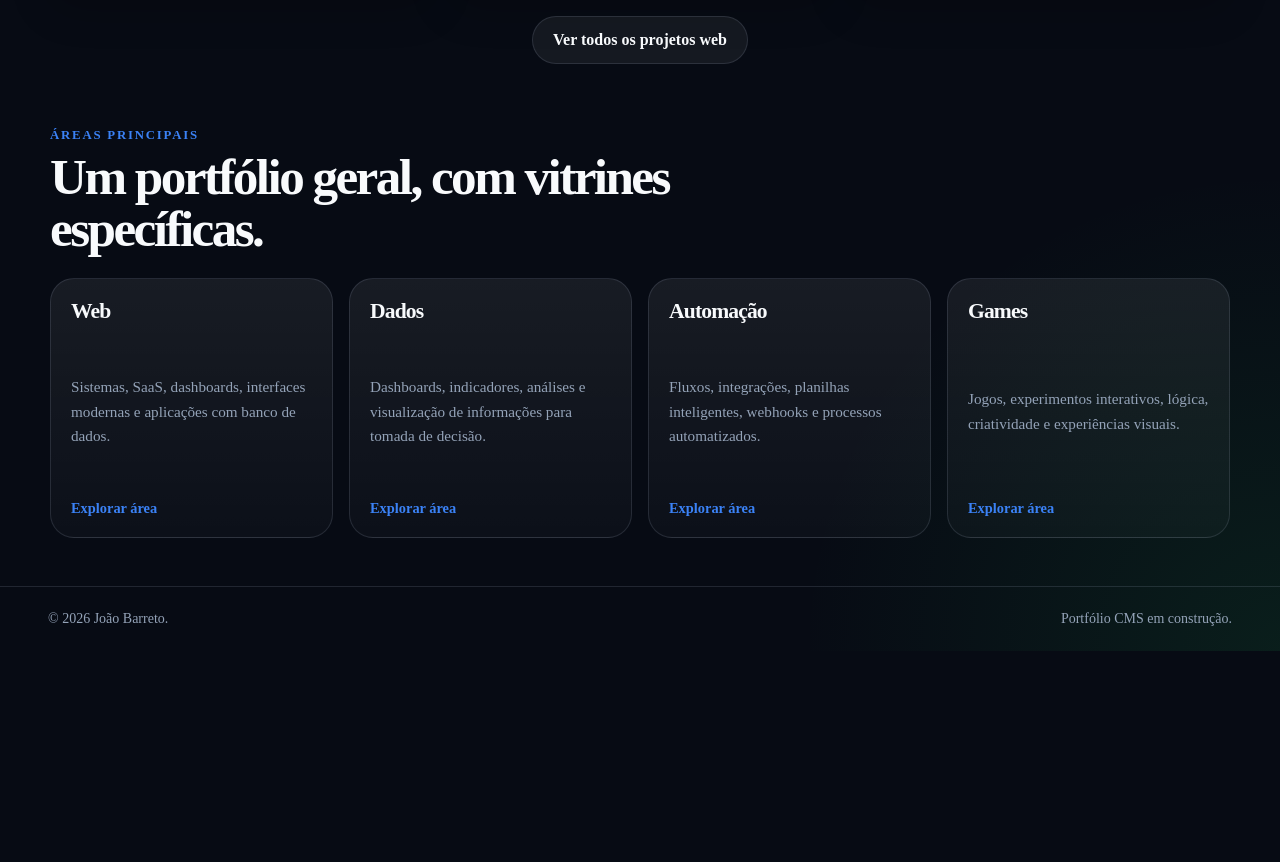
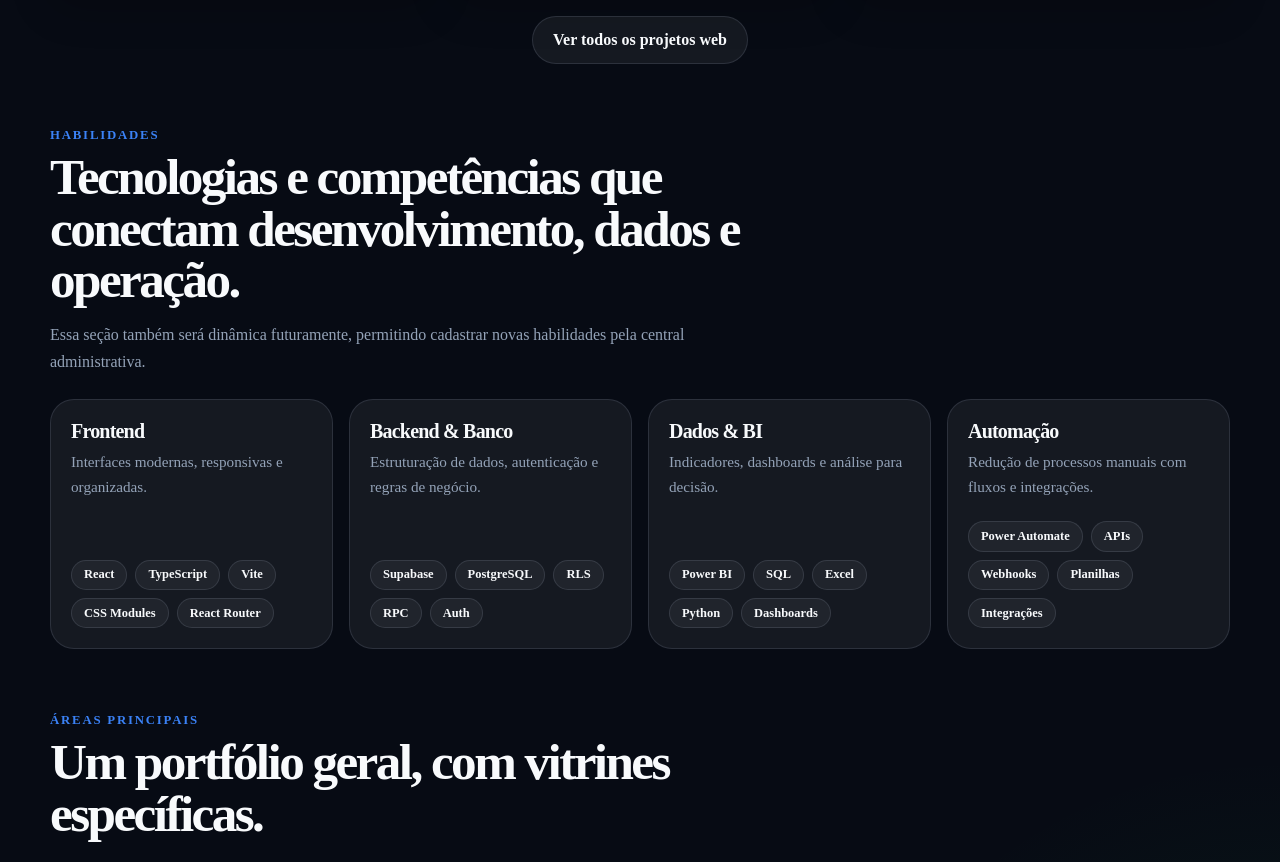
Before and after one commit to JoaoBarreto35/portfolio_cms_react_ts, a React (Vite) app: page / in a window 1280 px wide. Shown: the part 1620-2482 px from the top of the page. Before the commit the page ends 2271 px from the top, so only its background shows below. Built offline with nearby package versions, Linux system fonts and the light colour scheme.

Commit message:
feat: add skills preview section

```diff
--- a/src/features/portfolio/pages/HomePage/index.tsx
+++ b/src/features/portfolio/pages/HomePage/index.tsx
@@ -2,6 +2,7 @@ import { Link } from "react-router-dom";
 
 import { ButtonLink } from "../../../../components/ui/ButtonLink";
 import { SectionHeader } from "../../../../components/ui/SectionHeader";
+import { Badge } from "../../../../components/ui/Badge";
 import { ProjectCard } from "../../components/ProjectCard";
 
 import styles from "./styles.module.css";
@@ -59,6 +60,28 @@ const featuredProjects = [
     status: "MVP",
     technologies: ["React", "TypeScript", "Supabase", "Gamificação"],
     coverImageUrl: null,
+  },
+];
+const skillGroups = [
+  {
+    title: "Frontend",
+    description: "Interfaces modernas, responsivas e organizadas.",
+    skills: ["React", "TypeScript", "Vite", "CSS Modules", "React Router"],
+  },
+  {
+    title: "Backend & Banco",
+    description: "Estruturação de dados, autenticação e regras de negócio.",
+    skills: ["Supabase", "PostgreSQL", "RLS", "RPC", "Auth"],
+  },
+  {
+    title: "Dados & BI",
+    description: "Indicadores, dashboards e análise para decisão.",
+    skills: ["Power BI", "SQL", "Excel", "Python", "Dashboards"],
+  },
+  {
+    title: "Automação",
+    description: "Redução de processos manuais com fluxos e integrações.",
+    skills: ["Power Automate", "APIs", "Webhooks", "Planilhas", "Integrações"],
   },
 ];
 
@@ -133,6 +156,33 @@ export function HomePage() {
         </div>
       </section>
 
+      <section className={styles.skills}>
+        <SectionHeader
+          eyebrow="Habilidades"
+          title="Tecnologias e competências que conectam desenvolvimento, dados e operação."
+          description="Essa seção também será dinâmica futuramente, permitindo cadastrar novas habilidades pela central administrativa."
+        />
+
+        <div className={styles.skillGrid}>
+          {skillGroups.map((group) => (
+            <article key={group.title} className={styles.skillCard}>
+              <div>
+                <h3>{group.title}</h3>
+                <p>{group.description}</p>
+              </div>
+
+              <div className={styles.skillList}>
+                {group.skills.map((skill) => (
+                  <Badge key={skill} size="sm">
+                    {skill}
+                  </Badge>
+                ))}
+              </div>
+            </article>
+          ))}
+        </div>
+      </section>
+
       <section className={styles.areas} aria-label="Áreas do portfólio">
         <SectionHeader
           eyebrow="Áreas principais"
--- a/src/features/portfolio/pages/HomePage/styles.module.css
+++ b/src/features/portfolio/pages/HomePage/styles.module.css
@@ -123,6 +123,7 @@
   @media (max-width: 980px) {
     .statusGrid,
     .projectGrid,
+    .skillGrid,
     .areaGrid {
       grid-template-columns: repeat(2, minmax(0, 1fr));
     }
@@ -138,6 +139,7 @@
     }
 
     .statusGrid,
+    .skillGrid,
     .projectGrid,
     .areaGrid {
       grid-template-columns: 1fr;
@@ -147,17 +149,59 @@
       min-height: 220px;
     }
   }
-.featuredProjects {
+  .featuredProjects {
     display: grid;
     gap: var(--space-6);
   }
 
-.projectGrid {
+  .projectGrid {
     display: grid;
     grid-template-columns: repeat(3, minmax(0,1fr));
     gap: var(--space-4)
   }
-.featuredActions {
+  .featuredActions {
     display: flex;
     justify-content: center;
   }
+  .skills {
+    display: grid;
+    gap: var(--space-6);
+  }
+
+  .skillGrid {
+    display: grid;
+    grid-template-columns: repeat(4, minmax(0, 1fr));
+    gap: var(--space-4);
+  }
+
+  .skillCard {
+    display: flex;
+    min-height: 250px;
+    flex-direction: column;
+    justify-content: space-between;
+    gap: var(--space-5);
+    padding: var(--space-5);
+    border: 1px solid var(--color-border);
+    border-radius: var(--radius-2xl);
+    background: var(--color-surface-soft);
+  }
+
+  .skillCard h3 {
+    margin: 0 0 var(--space-2);
+    font-size: 1.25rem;
+    line-height: 1.1;
+    letter-spacing: -0.04em;
+  }
+
+  .skillCard p {
+    margin: 0;
+    color: var(--color-muted);
+    font-size: 0.95rem;
+    line-height: 1.6;
+  }
+
+  .skillList {
+    display: flex;
+    flex-wrap: wrap;
+    gap: var(--space-2);
+  }
```
